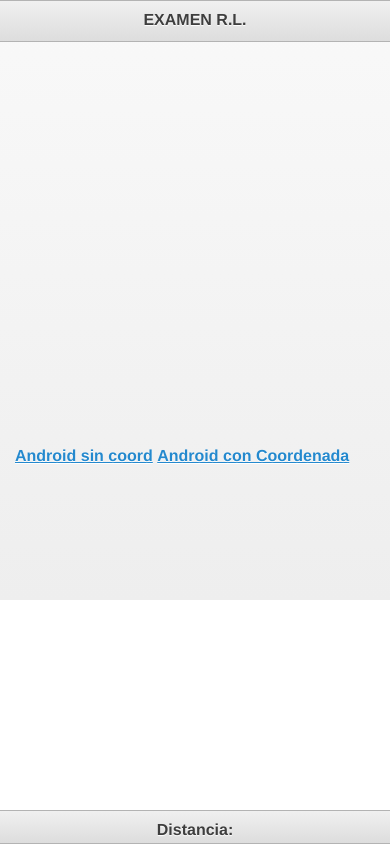
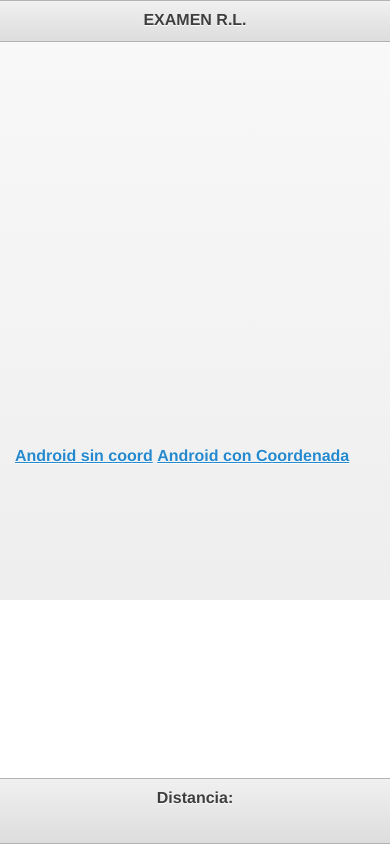
Before and after one commit to rexcacayo/test_maps, a plain HTML site: page index.html in a window 390 px wide. Drawn offline with Linux system fonts and the light colour scheme; some packages are replaced by stand-ins of ours.

Commit message:
detalles
ancho de la clase pie, height 2-->4

```diff
--- a/css/estilos.css
+++ b/css/estilos.css
@@ -11,5 +11,5 @@
 
 .pie{
 	width:100%px;
-	height:2em;
+	height:4em;
 }
```
